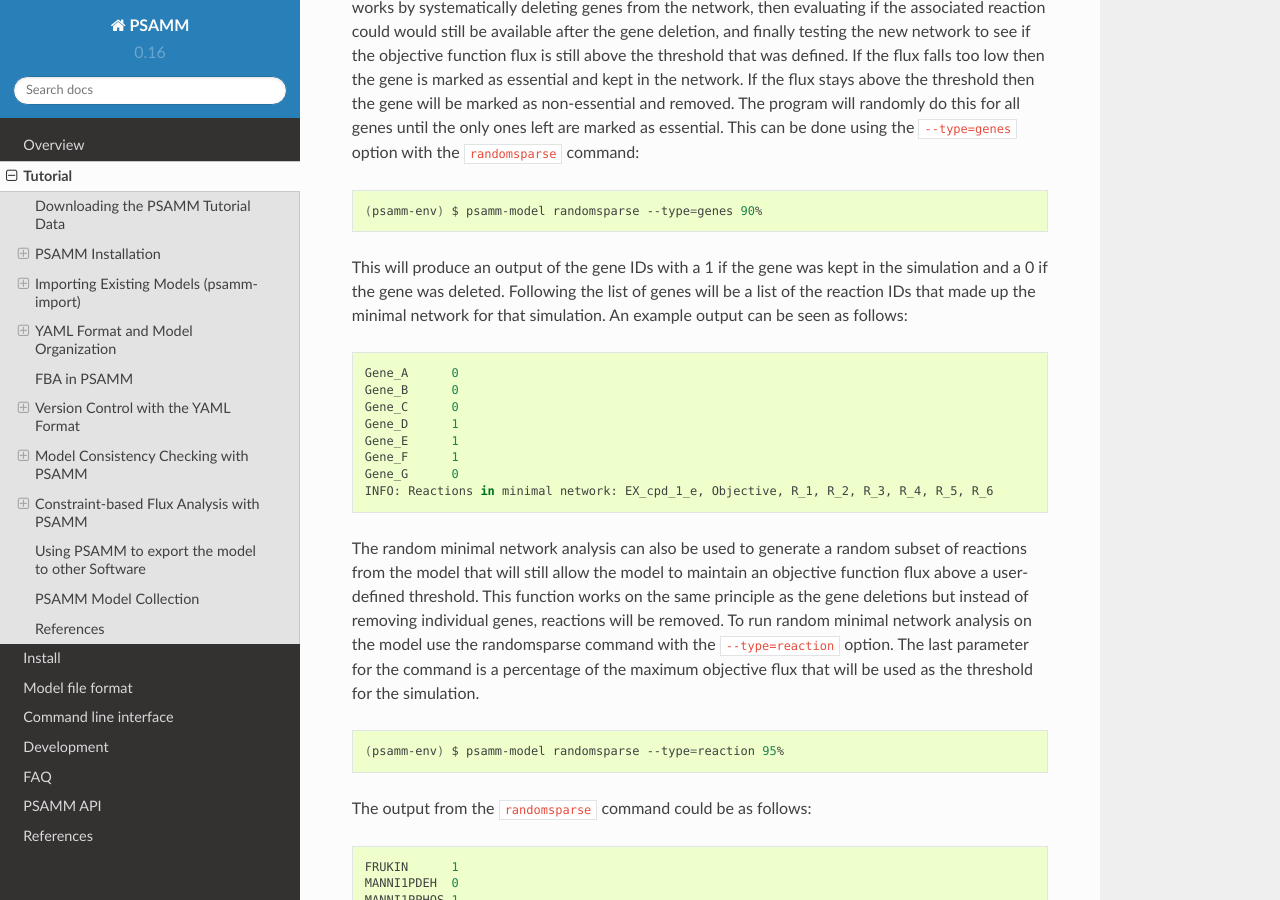
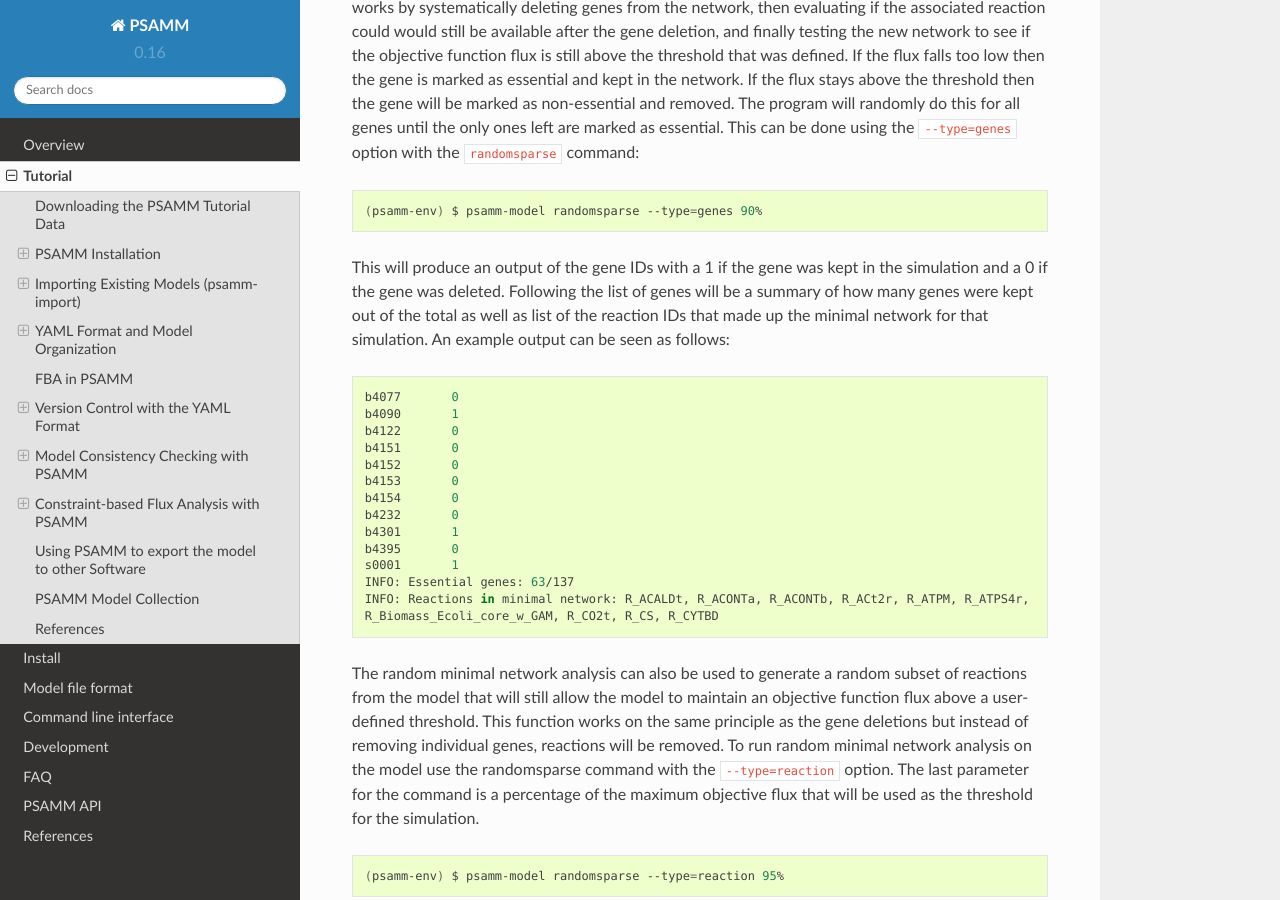
Before and after one commit to zhanglab/psamm, a Sphinx documentation site: the page built from docs/tutorial.rst, in a window 1280 px wide and 900 px high, scrolled down 34585 px. Built offline with Sphinx 7.4.7 and the Read the Docs theme 2.0.0, drawn with Linux system fonts in a browser that asks for light colours; the version number is read from the project's files by our own code.

Commit message:
Added real output to randomsparse genes in tutorial

```diff
--- a/docs/tutorial.rst
+++ b/docs/tutorial.rst
@@ -1835,19 +1835,27 @@
 
 This will produce an output of the gene IDs with a 1 if the gene was kept in the
 simulation and a 0 if the gene was deleted. Following the list of genes will
-be a list of the reaction IDs that made up the minimal network for that
+be a summary of how many genes were kept out of the total as well as
+list of the reaction IDs that made up the minimal network for that
 simulation. An example output can be seen as follows:
 
 .. code-block:: shell
 
-    Gene_A	0
-    Gene_B	0
-    Gene_C	0
-    Gene_D	1
-    Gene_E	1
-    Gene_F	1
-    Gene_G	0
-    INFO: Reactions in minimal network: EX_cpd_1_e, Objective, R_1, R_2, R_3, R_4, R_5, R_6
+    b4077	0
+    b4090	1
+    b4122	0
+    b4151	0
+    b4152	0
+    b4153	0
+    b4154	0
+    b4232	0
+    b4301	1
+    b4395	0
+    s0001	1
+    INFO: Essential genes: 63/137
+    INFO: Reactions in minimal network: R_ACALDt, R_ACONTa, R_ACONTb, R_ACt2r, R_ATPM, R_ATPS4r,
+    R_Biomass_Ecoli_core_w_GAM, R_CO2t, R_CS, R_CYTBD
+
 
 The random minimal network analysis can also be used to generate a random
 subset of reactions from the model that will still allow the model to
```
